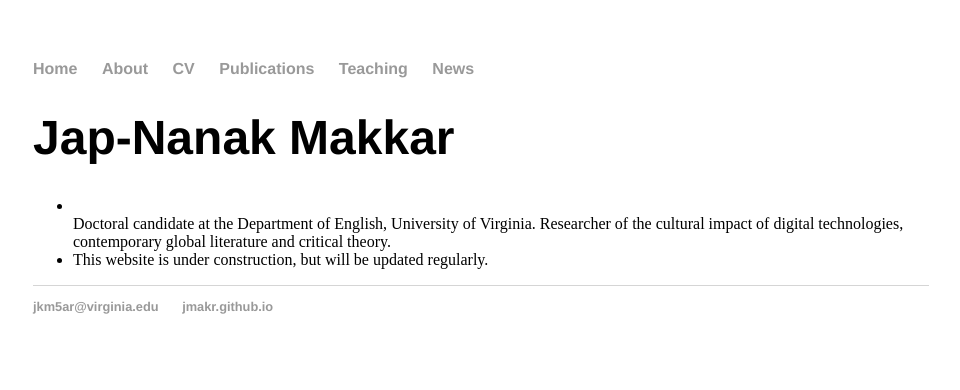
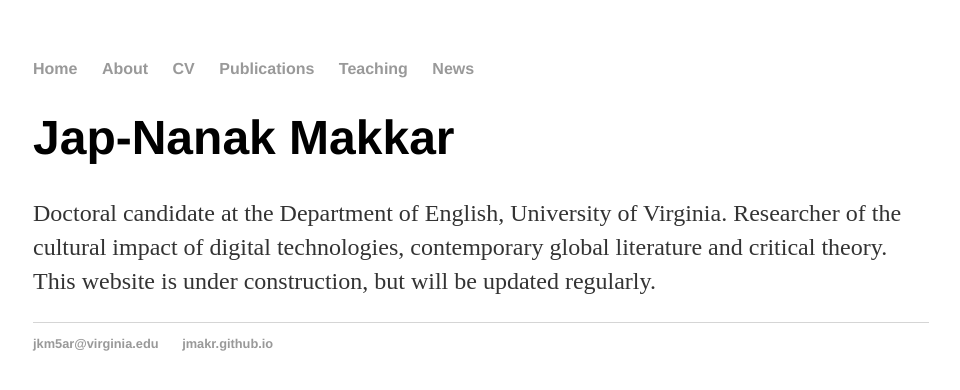
Before and after one commit to jmakr/jmakr.github.io, a Jekyll site: the page built from index.html, in a window 1280 px wide. Shown: the top 390 px of the page, without its empty margins (159-1119 px from the left). Built offline with Jekyll 4.4.1, drawn with Linux system fonts in a browser that asks for light colours.

Commit message:
Update index.html

```diff
--- a/index.html
+++ b/index.html
@@ -4,13 +4,13 @@
 ---
 <div class="blurb">
 	<h1>Jap-Nanak Makkar</h1>
-	<ul>
-
-		<li></li>Doctoral candidate at the Department of English, University of Virginia.
-	Researcher of the cultural impact of digital technologies, contemporary global literature and critical theory.</li>
 
 
-	<li>This website is under construction, but will be updated regularly. </li>
+	<p>Doctoral candidate at the Department of English, University of Virginia.
+	Researcher of the cultural impact of digital technologies, contemporary global literature and critical theory.
 
-	</ul>
+
+	This website is under construction, but will be updated regularly.</p>
+
+
 </div>
```
